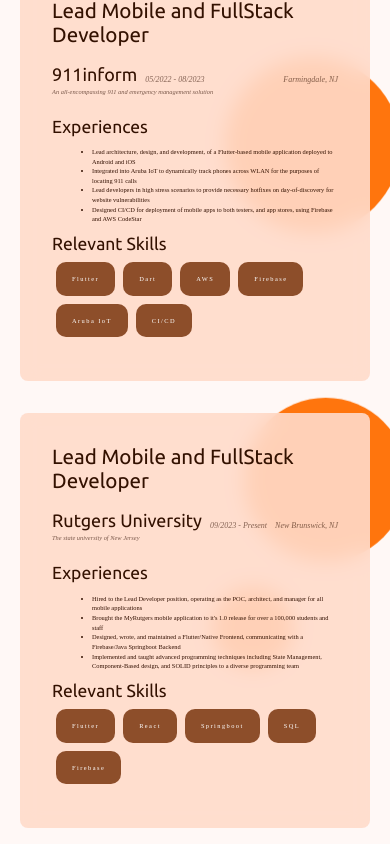
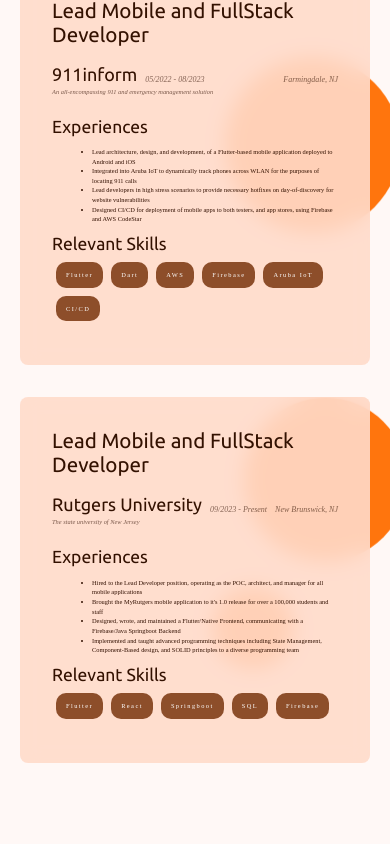
Before and after one commit to john-cinquegrana/ReactPersonalSite, a React (Vite) app: page / in a window 390 px wide. Shown: the part 744-1588 px from the top of the page. After the commit the page ends 1523 px from the top, so only its background shows below. Built offline with nearby package versions, Linux system fonts and the light colour scheme.

Commit message:
Skills now change padding with breakpoints

```diff
--- a/src/components/text/Skill.tsx
+++ b/src/components/text/Skill.tsx
@@ -24,7 +24,13 @@
 			sx={{
 				backgroundColor: usedColor,
 				color: theme.palette.onPrimary,
-				padding: '12px 16px 12px 16px',
+				padding: {
+					xs: '8px 10px',
+					sm: '8px 12px',
+					md: '9px 13px',
+					lg: '8px 14px',
+					xl: '10px 16px',
+				},
 				margin: '4px',
 				borderRadius: '10px',
 			}}
```
